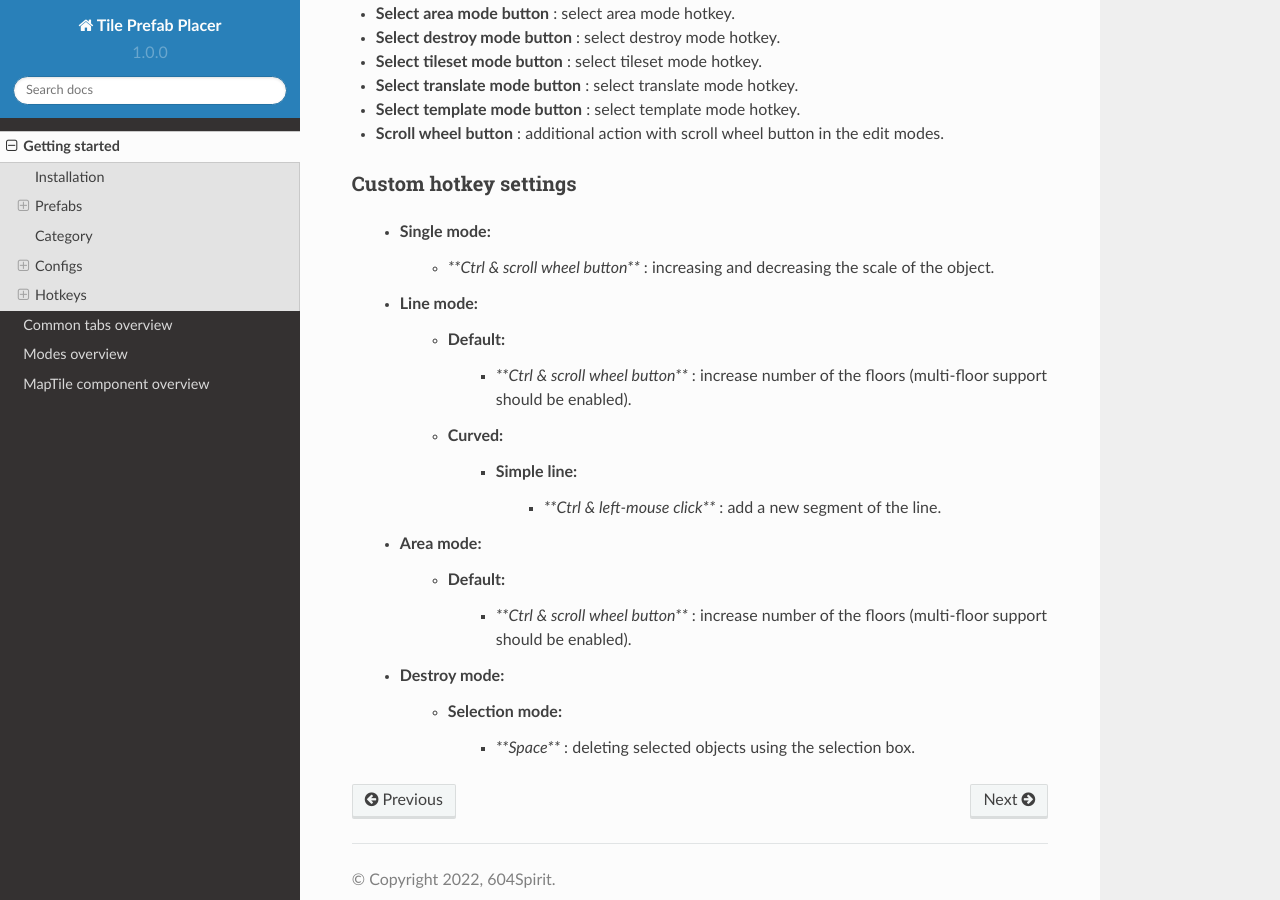
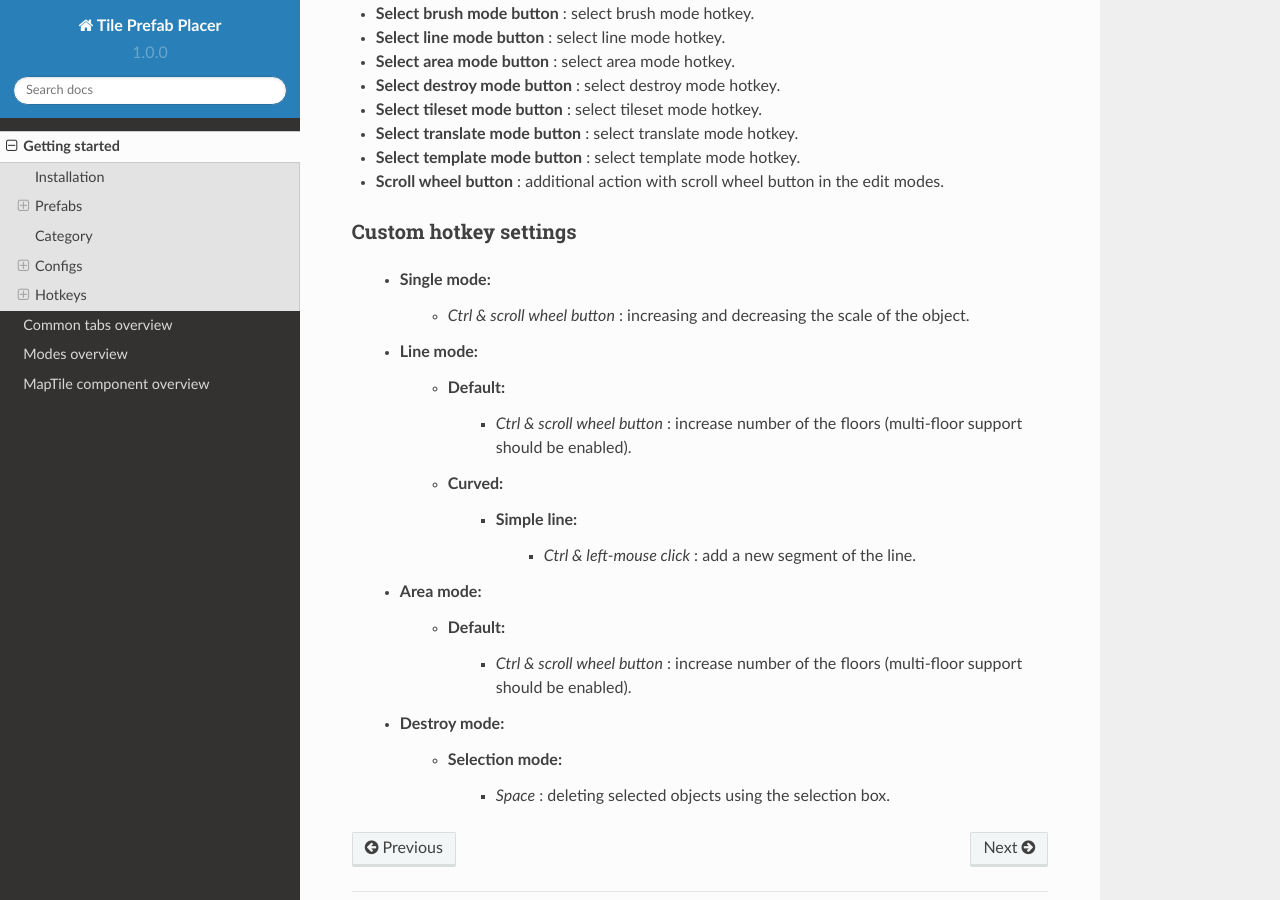
Before and after one commit to tawi1/Tile-Prefab-Placer, a Sphinx documentation site: the page built from docs/source/gettingstarted.rst, in a window 1280 px wide and 900 px high, scrolled down 8586 px. Built offline with Sphinx 7.4.7 and the Read the Docs theme 2.0.0, drawn with Linux system fonts in a browser that asks for light colours.

Commit message:
update getting started

```diff
--- a/docs/source/gettingstarted.rst
+++ b/docs/source/gettingstarted.rst
@@ -33,6 +33,7 @@
 
 		.. image:: images/gettingstarted/TileInitilization.png
 
+	|
 	* Move the 1x1 size of the tile into the field & press `show info` button.
 		.. image:: images/gettingstarted/TileInitilization2.png
 
@@ -200,16 +201,16 @@
 --------------------------
 
 	* **Single mode:**
-		* `**Ctrl & scroll wheel button**` : increasing and decreasing the scale of the object.
+		* `Ctrl & scroll wheel button` : increasing and decreasing the scale of the object.
 	* **Line mode:**
 		* **Default:**
-			* `**Ctrl & scroll wheel button**` : increase number of the floors (multi-floor support should be enabled).
+			* `Ctrl & scroll wheel button` : increase number of the floors (multi-floor support should be enabled).
 		* **Curved:**
 			* **Simple line:**
-				* `**Ctrl & left-mouse click**` : add a new segment of the line.
+				* `Ctrl & left-mouse click` : add a new segment of the line.
 	* **Area mode:**
 		* **Default:**
-			* `**Ctrl & scroll wheel button**` : increase number of the floors (multi-floor support should be enabled).
+			* `Ctrl & scroll wheel button` : increase number of the floors (multi-floor support should be enabled).
 	* **Destroy mode:**
 		* **Selection mode:**
-			* `**Space**` : deleting selected objects using the selection box.
+			* `Space` : deleting selected objects using the selection box.
```
Also changed, not shown: other parts of docs/source/gettingstarted.rst (+1 -1 lines).
